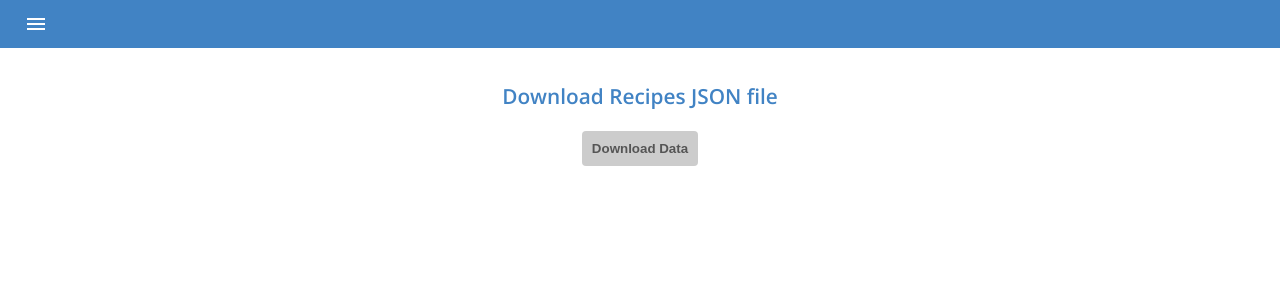
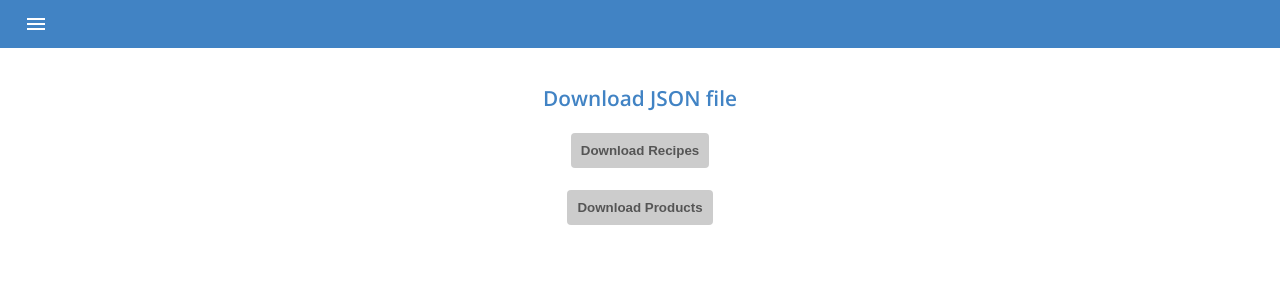
Before and after one commit to thraddash/food2, a React (Create React App) app: page /download in a window 1280 px wide. Shown: the top 300 px of the page. Built offline with nearby package versions, Linux system fonts and the light colour scheme.

Commit message:
fix product download

```diff
--- a/src/App.css
+++ b/src/App.css
@@ -29,6 +29,11 @@ body {
 .btn-download {
   text-align: center;
   margin-top: 20px;
+}
+
+.download {
+  text-align: center;
+  margin-top: 10px;
 }
 
 button {
--- a/src/components/DownloadJson.js
+++ b/src/components/DownloadJson.js
@@ -21,7 +21,7 @@ const DownloadJson = () => {
 
   return (
     <div className="btn-download">
-      <button onClick={e => saveData(Data)}>Download Data</button>
+      <button onClick={e => saveData(Data)}>Download Recipes</button>
     </div>
   )
 }
--- /dev/null
+++ b/src/components/DownloadProductsJson.js
@@ -0,0 +1,29 @@
+import product from '../product.json';
+
+
+// Download JSON File
+//////////////////////////////////////
+
+const DownloadProductsJson = () => {
+  const saveProduct = jsonDate => {
+    const fileProduct = JSON.stringify(jsonDate, null, 2);
+
+    const blob = new Blob([fileProduct], { type: "text/plain" });
+    const url = URL.createObjectURL(blob);
+    // create link
+    const link = document.createElement('a');
+    // point link to file to be downloaded
+    link.download = 'Products.json';
+    link.href = url;
+    // trigger download
+    link.click();
+  }
+
+  return (
+    <div className="btn-download" >
+      <button onClick={e => saveProduct(product)} >Download Products</button>
+    </div>
+  )
+}
+
+export default DownloadProductsJson;
--- a/src/pages/Download.js
+++ b/src/pages/Download.js
@@ -1,13 +1,15 @@
 import React from 'react';
 import DownloadJson from '../components/DownloadJson';
+import DownloadProductsJson from '../components/DownloadProductsJson';
 import ".././App.css";
 
 function Download() {
   return (
     <div className='download' >
       <center>
-        <h1>Download Recipes JSON file</h1>
+        <h1>Download JSON file</h1>
       <DownloadJson />
+      <DownloadProductsJson />
       </center>
     </div>
   );
--- a/src/pages/Products.js
+++ b/src/pages/Products.js
@@ -16,6 +16,7 @@ import KeyboardArrowDownIcon from '@material-ui/icons/KeyboardArrowDown';
 import KeyboardArrowUpIcon from '@material-ui/icons/KeyboardArrowUp';
 import EditIcon from '@material-ui/icons/Edit';
 import DeleteIcon from '@material-ui/icons/Delete';
+import DownloadProductsJson from '../components/DownloadProductsJson';
 
 
 const useStyles = makeStyles((theme) => ({
@@ -225,23 +226,6 @@ function Products() {
       });
   }
 
-  // Bonus Section
-  //////////////////////////////////////////
-  // Downloading JSON File
-  const saveProduct = jsonDate => {
-    const fileProduct = JSON.stringify(jsonDate);
-
-    const blob = new Blob([fileProduct], { type: "text/plain" });
-    const url = URL.createObjectURL(blob);
-    // create link
-    const link = document.createElement('a');
-    // point link to file to be downloaded
-    link.download = 'newProduct.json';
-    link.href = url;
-    // trigger download
-    link.click();
-  }
-
   return (
 
     <Paper className={classes.root}>
@@ -329,8 +313,7 @@ function Products() {
       <div style={{ display: "flex" }}>
         <button onClick={addPost} style={{ marginRight: "auto" }}>Add Post</button>
       </div>
-      <button onClick={e => saveProduct(product)}>Download Product</button>
-
+      <DownloadProductsJson />
 
       {
         updateTime || updateName || updateAmount || updatePrice || updateSeason || updateLocation || updateNote ?
```
